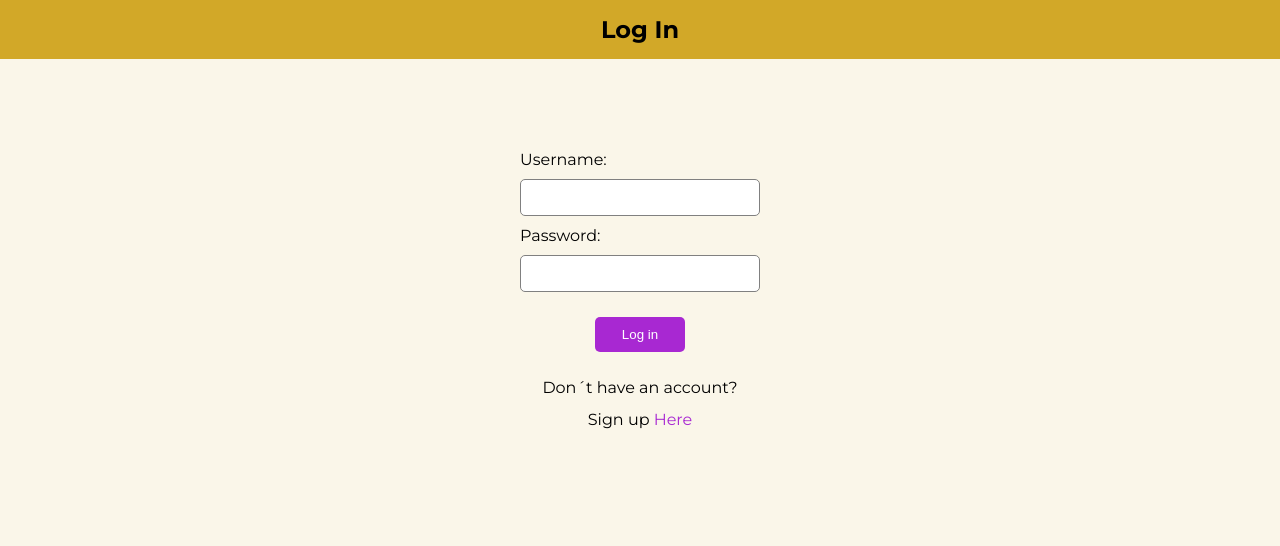
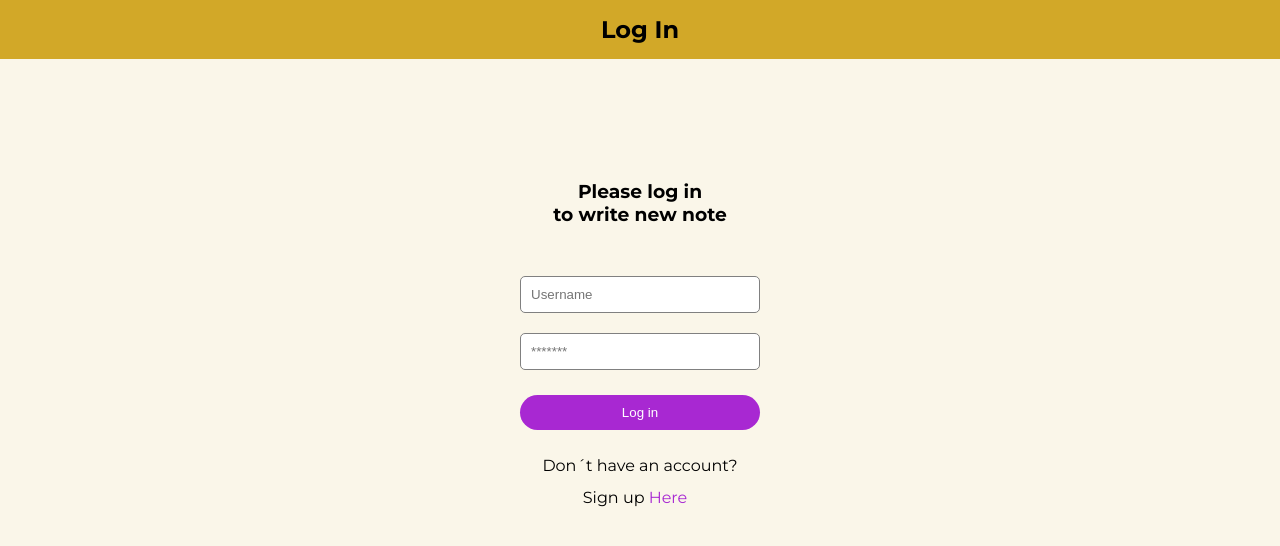
Before and after one commit to Jihyoung-ko/travel-notes-fe, a React (Create React App) app: page /login in a window 1280 px wide. Shown: the top 546 px of the page. Built offline with nearby package versions, Linux system fonts and the light colour scheme; no server answers.

Commit message:
change login form

```diff
--- a/src/App.css
+++ b/src/App.css
@@ -18,6 +18,10 @@ p {
   line-height: 1.4;
 }
 
+span {
+  margin-right: 10px;
+}
+
 .flex {
   display: flex;
 }
@@ -25,6 +29,7 @@ p {
 .contents-container {
   margin-top: 70px;
   margin-bottom: 75px;
+
 }
 
 .header-container {
@@ -107,10 +112,10 @@ h2 {
 }
 
 .save-btn {
-  width: 30%;
+  width: 80%;
   background: #a828d2;
   border: none;
-  border-radius: 5px;
+  border-radius: 20px;
   color: white;
   padding: 10px;
   margin: 15px auto;
@@ -182,9 +187,12 @@ input:focus {
 }
 
 .article-item-photo {
-  height: 150px;
+  margin-right: 10px;
+}
+
+.article-item-photo img {
+  height: 100px;
   width: 150px;
-  margin-right: 10px;
 }
 
 .article-detail-container {
@@ -196,7 +204,7 @@ input:focus {
 }
 
 .article-detail-container p {
-  margin-top: 10px;
+  margin-top: 15px;
 }
 
 .article-button-container{
@@ -224,9 +232,6 @@ input:focus {
   text-overflow: ellipsis;
   overflow: hidden;
   white-space: nowrap;
-  /* display: -webkit-box;
-  -webkit-line-clamp: 3;
-  -webkit-box-orient: vertical;   */
 }
 
 .edit-article-img-container {
--- a/src/App.js
+++ b/src/App.js
@@ -4,7 +4,7 @@ import { Switch } from 'react-router-dom';
 
 import { library } from '@fortawesome/fontawesome-svg-core';
 import { far } from '@fortawesome/free-regular-svg-icons';
-import { faSearch, faHome, faPlus, faTimes } from '@fortawesome/free-solid-svg-icons';
+import { faSearch, faHome, faPlus, faTimes, faMapMarkerAlt, faUserFriends } from '@fortawesome/free-solid-svg-icons';
 
 import PrivateRoute from './components/PrivateRoute';
 import AnonRoute from './components/AnonRoute';
@@ -22,7 +22,7 @@ import EditAlbum from './pages/EditAlbum';
 import Profile from './pages/Profile';
 import Landing from './pages/Landing';
 
-library.add(far, faSearch, faPlus, faHome, faTimes);
+library.add(far, faSearch, faPlus, faHome, faTimes, faMapMarkerAlt, faUserFriends);
 
 class App extends Component {
 	render() {
--- a/src/components/ArticleItem.js
+++ b/src/components/ArticleItem.js
@@ -4,10 +4,10 @@ const ArticleItem = ({ article }) => {
   const { photo, note, location, time, people } = article;
   return (
     <div className="article-item-container flex">
-      { photo && <div className="article-item-photo"><img src={photo} alt="photo" width="150px" height="100px" /> </div> }
+      { photo && <div className="article-item-photo"><img src={photo} alt="photo" /> </div> }
       <div className="article-item-text flex">
         <p>{note}</p>
-        <p style={{fontSize:"0.8em", marginTop:"10px"}}>{location}  { time && time.split('T', 1) }  {people}</p>
+        <p style={{fontSize:"0.8em", marginTop:"10px", color:"grey"}}>{location}  { time && time.split('T', 1) }  {people}</p>
       </div>
 
     </div>
--- /dev/null
+++ b/src/components/LoginForm.js
@@ -0,0 +1,64 @@
+import React, { Component } from "react";
+import { withAuth } from "../providers/AuthProvider";
+import { Link } from 'react-router-dom';
+
+class LoginForm extends Component {
+  constructor(props) {
+    super(props)
+    this.state = {
+      username: "",
+      password: ""
+    };
+  }
+
+  handleFormSubmit = event => {
+    event.preventDefault();
+    const { username, password } = this.state;
+    this.props.login({
+      username,
+      password
+    })
+  };
+
+  handleChange = event => {
+    const { name, value } = event.target;
+    this.setState({ [name]: value });
+  };
+
+  render() {
+    const { username, password } = this.state;
+
+    return (
+      <div>
+
+        <div className="contents-container" style={{marginTop:"40px"}}>
+          <form onSubmit={this.handleFormSubmit} >
+            <input
+              type="text"
+              name="username"
+              value={username}
+              onChange={this.handleChange}
+              placeholder="Username"
+            />
+            <input
+              type="password"
+              name="password"
+              value={password}
+              onChange={this.handleChange}
+              placeholder="*******"
+            />
+            <button className="save-btn">Log in</button>
+
+            <div style={{textAlign:"center"}}>
+              {this.props.error && <div style={{color:"red"}}>There was some problem logging you in. Please try again.</div>}
+            <p style={{margin:"10px 0"}}>Don´t have an account?</p>
+            <p>Sign up <Link to="/signup"><span style={{color:"#a828d2"}}> Here</span></Link> </p>
+          </div>
+          </form>
+        </div>
+      </div>
+    );
+  }
+}
+
+export default withAuth(LoginForm);
--- a/src/pages/Article.js
+++ b/src/pages/Article.js
@@ -54,9 +54,7 @@ class Article extends Component {
 
       <div className="contents-container  ">
         <div className="article-detail-container">
-
           <div className="article-button-container">
-
             <Link to={`/album/${albumId}/article/${articleId}/edit`}>
               <button className="article-btn" style={{top:"10px", right:"40px"}} ><FontAwesomeIcon icon={['far', 'edit']}  size="lg"/></button>
             </Link>
@@ -66,7 +64,11 @@ class Article extends Component {
 
           { photo ? <div className="article-img-container"><img src={photo} alt="photo"  /> </div> : "" }
           <p>{note}</p>
-          <p>{ location && `At ${location}`} { time && time.split('T', 1) } { people && `with ${people}`}  </p>
+          <p>
+          { location &&  <span> <FontAwesomeIcon icon="map-marker-alt"/> { location } </span> }
+          { time && time.split('T', 1) }
+          { people && <span> <FontAwesomeIcon icon="user-friends" /> { people } </span> }
+          </p>
         </div>
       </div>
       <NavbarDown />
--- a/src/pages/Landing.js
+++ b/src/pages/Landing.js
@@ -1,5 +1,5 @@
 import React from "react";
-import { Link } from "react-router-dom";
+import LoginForm from '../components/LoginForm'
 
 import { withAuth } from "../providers/AuthProvider";
 
@@ -8,8 +8,7 @@ const Landing = () => {
     <div className="landing-container">
       <h1 style={{fontSize:"2.5em", fontWeight:"700"}}>Travel Notes</h1>
       <p style={{margin:"40px", fontSize:"1.2em", lineHeight:"1.8"}}>Your private diary to keep personal notes on travels</p>
-      <Link to="/login"><button className="save-btn">Log in</button> </Link>
-      <Link to="/signup"><button className="save-btn">Sign up</button> </Link>
+      <LoginForm />
     </div>
   )
 }
--- a/src/pages/Login.js
+++ b/src/pages/Login.js
@@ -1,65 +1,19 @@
-import React, { Component } from "react";
+import React from "react";
 import { withAuth } from "../providers/AuthProvider";
-import { Link } from 'react-router-dom';
 import Header from "../components/Header";
+import LoginForm from '../components/LoginForm'
 
-class Login extends Component {
-  constructor(props) {
-    super(props)
-    this.state = {
-      username: "",
-      password: ""
-    };
-  }
 
-  handleFormSubmit = event => {
-    event.preventDefault();
-    const { username, password } = this.state;
-    this.props.login({
-      username,
-      password
-    })
-  };
-
-  handleChange = event => {
-    const { name, value } = event.target;
-    this.setState({ [name]: value });
-  };
-
-  render() {
-    const { username, password } = this.state;
-
-    return (
+const Login = () => {
+  return (
       <div>
         <Header title="Log In" />
-        <div className="contents-container">
-          <form onSubmit={this.handleFormSubmit} style={{marginTop:"150px"}}>
-            <label>Username:</label>
-            <input
-              type="text"
-              name="username"
-              value={username}
-              onChange={this.handleChange}
-            />
-            <label>Password:</label>
-            <input
-              type="password"
-              name="password"
-              value={password}
-              onChange={this.handleChange}
-            />
-            <button className="save-btn">Log in</button>
-
-            <div style={{textAlign:"center"}}>
-              {this.props.error && <div style={{color:"red"}}>There was some problem logging you in. Please try again.</div>}
-            <p style={{margin:"10px 0"}}>Don´t have an account?</p>
-            <p>Sign up <Link to="/signup"><span style={{color:"#a828d2"}}> Here</span></Link> </p>
-          </div>
-          </form>
+        <div className="contents-container" style={{marginTop:"180px"}} >
+          <h3 style={{textAlign:"center"}}>Please log in<br/> to write new note </h3>
+          <LoginForm  />
         </div>
       </div>
     );
-  }
 }
 
 export default withAuth(Login);
--- a/src/pages/Signup.js
+++ b/src/pages/Signup.js
@@ -30,20 +30,23 @@ class Signup extends Component {
       <div>
         <Header title="Sign Up" buttonType="item" buttonName="BACK" />
 
+
         <form onSubmit={this.handleFormSubmit} style={{marginTop:"150px"}}>
-          <label>Username:</label>
+          <h2 style={{marginBottom:"30px", lineHeight:"1.4"}}>Welcome to <br/>Travel Notes </h2>
           <input
             type="text"
             name="username"
             value={username}
             onChange={this.handleChange}
+            placeholder="Username"
           />
-          <label>Password:</label>
+
           <input
             type="password"
             name="password"
             value={password}
             onChange={this.handleChange}
+            placeholder="*******"
           />
           <input type="submit" value="Signup" className="save-btn"/>
           <p style={{marginTop:"10px", textAlign:"center"}}>
```
Lines whose indentation alone changed are shown as unchanged.
